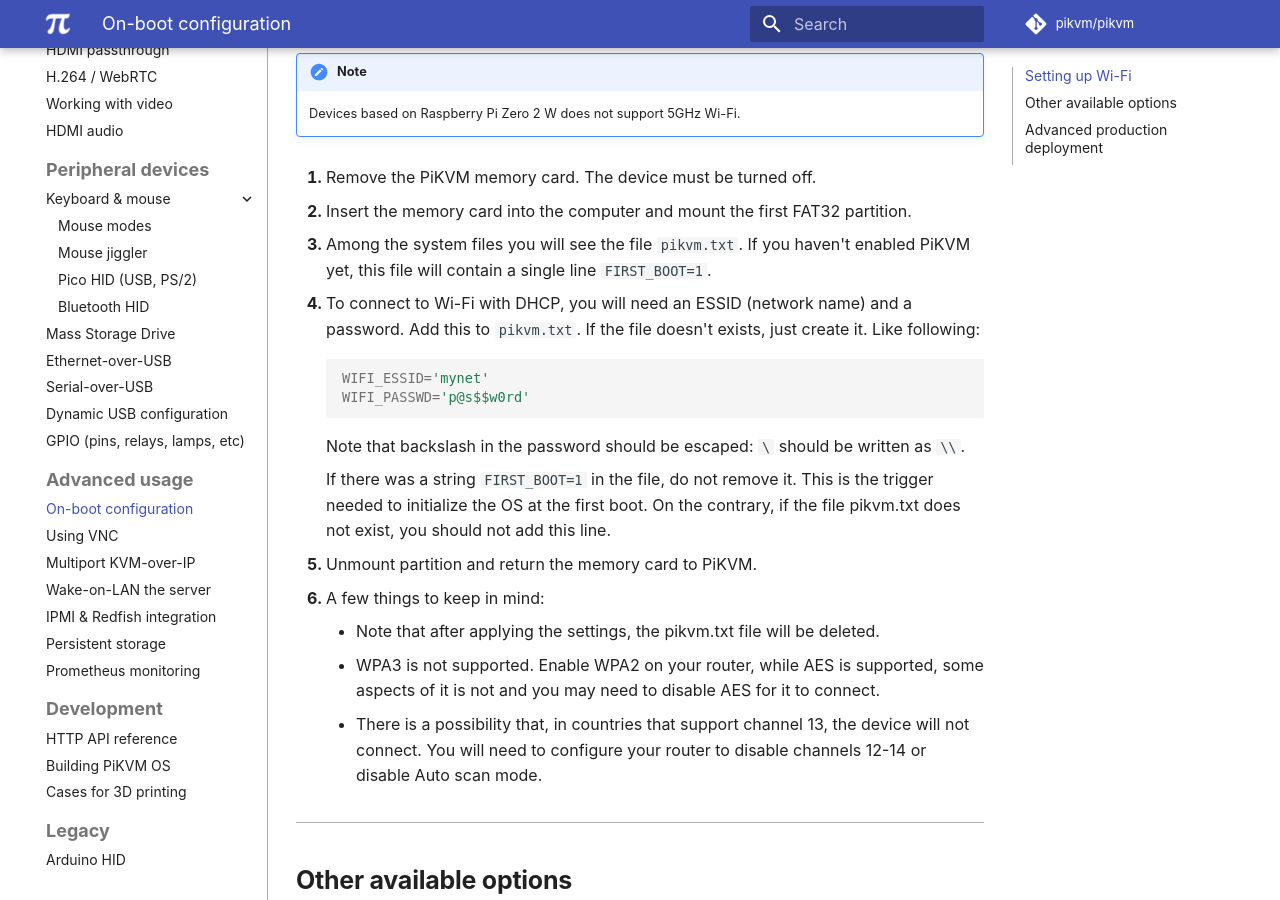
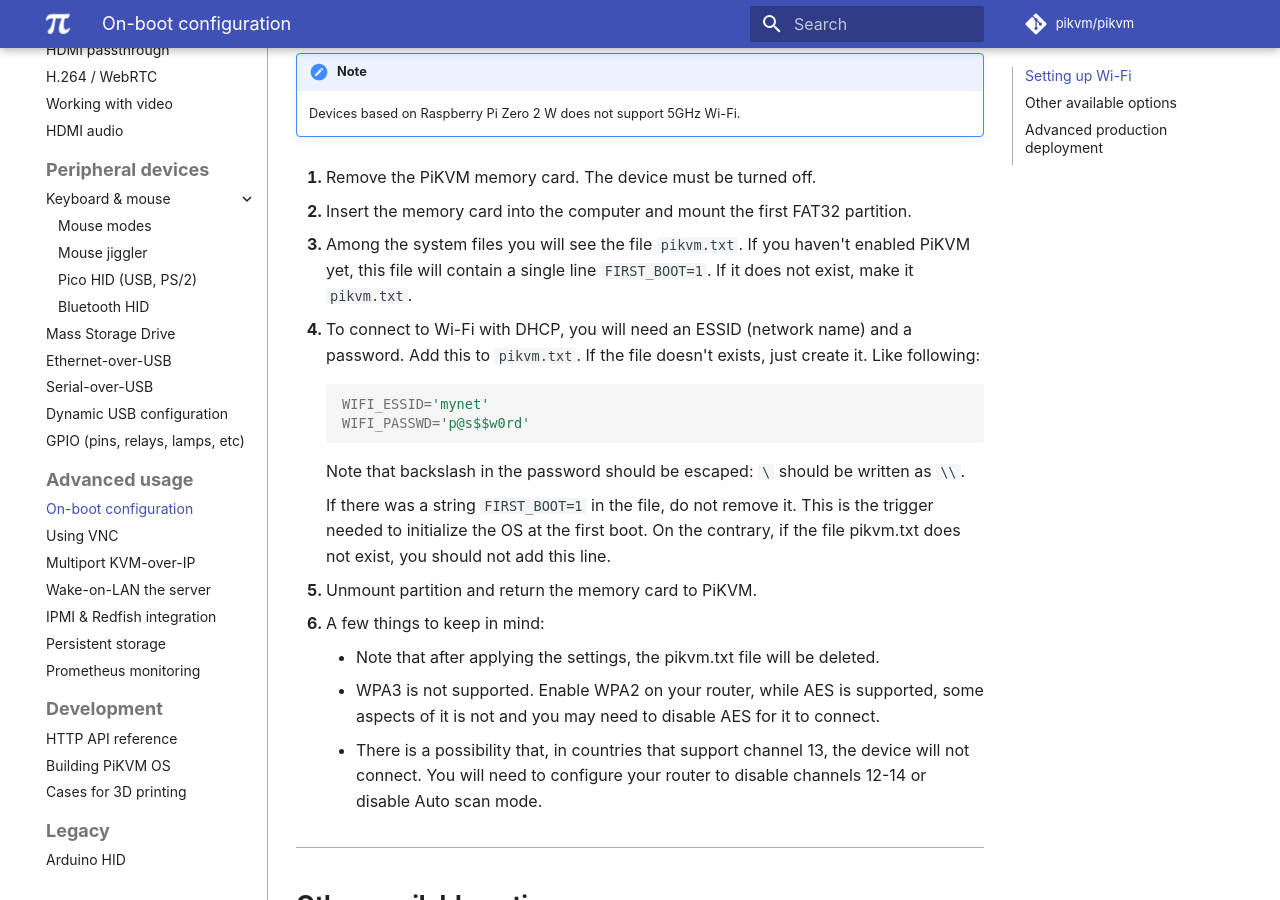
Before and after one commit to pikvm/pikvm, an MkDocs documentation site: the page built from docs/on_boot_config.md, in a window 1280 px wide and 900 px high, scrolled down 495 px. Built offline with MkDocs 1.6.1 and Material for MkDocs 9.7.7, drawn with Linux system fonts in a browser that asks for light colours; some web fonts are replaced; comment, search, counter and statistics services are not loaded.

Commit message:
Update on_boot_config.md (#1427)
* Update on_boot_config.md

Added verbiage for clarity.

* Update on_boot_config.md

```diff
--- a/docs/on_boot_config.md
+++ b/docs/on_boot_config.md
@@ -21,7 +21,7 @@
 2. Insert the memory card into the computer and mount the first FAT32 partition.
 
 3. Among the system files you will see the file `pikvm.txt`.
-    If you haven't enabled PiKVM yet, this file will contain a single line `FIRST_BOOT=1`.
+    If you haven't enabled PiKVM yet, this file will contain a single line `FIRST_BOOT=1`. If it does not exist, make it `pikvm.txt`.
 
 4. To connect to Wi-Fi with DHCP, you will need an ESSID (network name) and a password. Add this to `pikvm.txt`.
     If the file doesn't exists, just create it. Like following:
```
